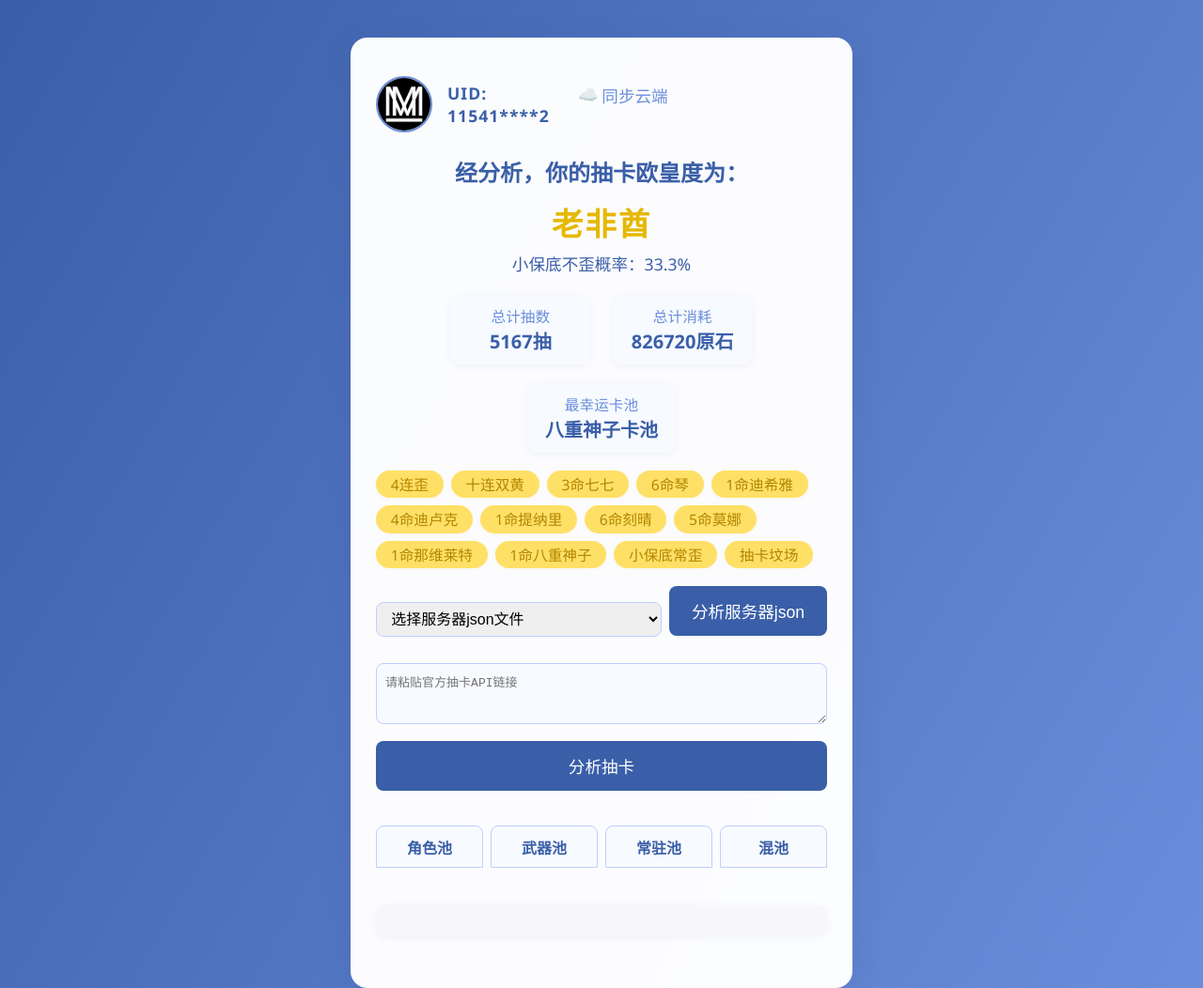
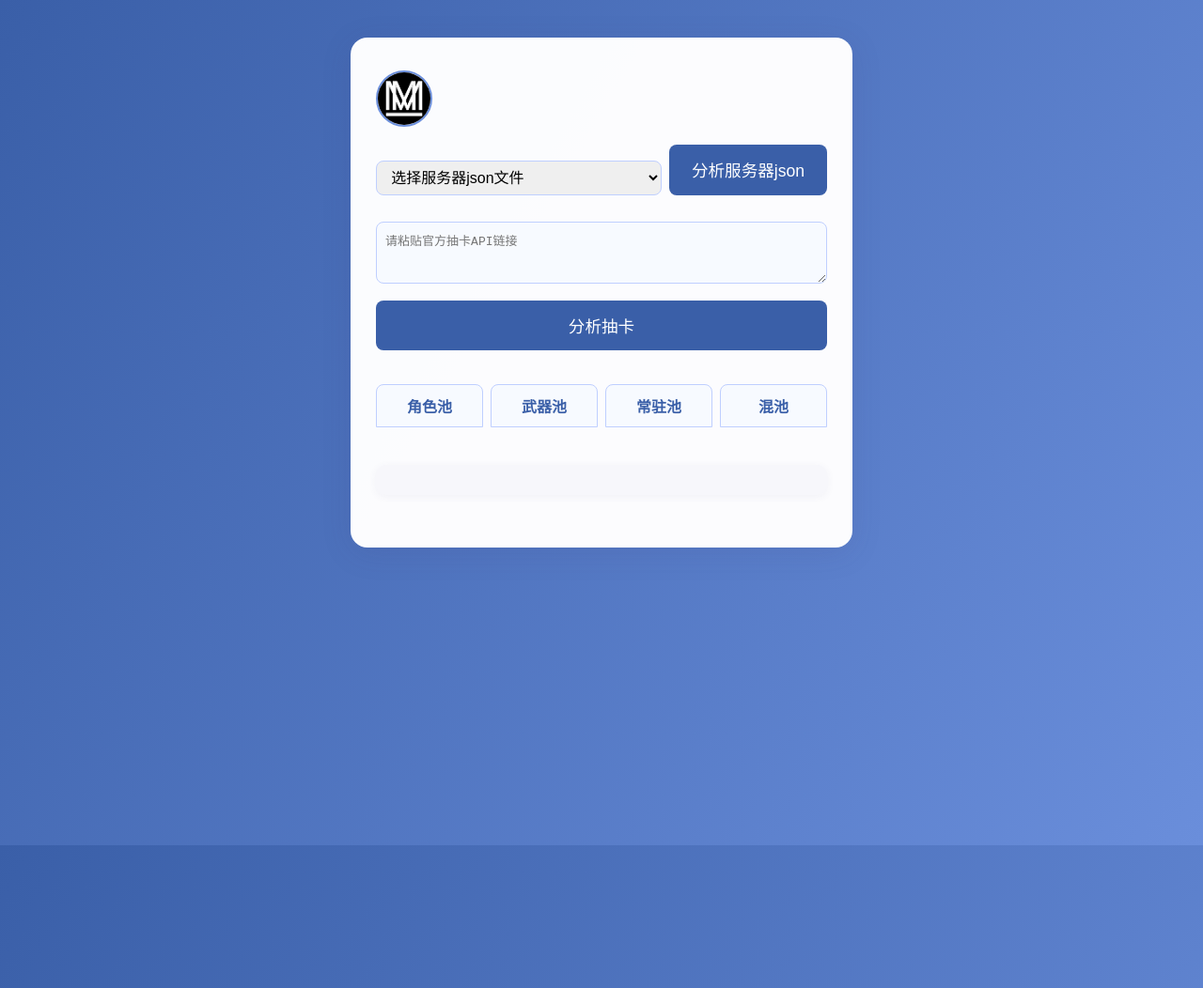
Before and after one commit to CrescentVelvet/crescentvelvet.github.io, a Jekyll site: the page built from _pages/wish_analyzer.html, in a window 1280 px wide. Shown: the whole page at 94% size. Built offline with Jekyll 4.4.1, drawn with Linux system fonts in a browser that asks for light colours; nearby versions of some CDN libraries; library files that are not in the unit come from our copies.

Commit message:
优化抽卡分析页面，动态填充分析结果和统计信息，增加五星出货用抽数的计算

```diff
--- a/_pages/wish_analyzer.html
+++ b/_pages/wish_analyzer.html
@@ -198,31 +198,18 @@
     <div class="main-card">
         <div class="user-info">
             <img class="user-avatar" src="/images/site-logo.png" alt="avatar">
-            <span class="uid">UID: 11541****2</span>
-            <button class="cloud-btn" title="同步云端"><span>☁️</span>同步云端</button>
+            <span class="uid" id="uidDisplay"></span>
         </div>
-        <div class="analyze-title">经分析，你的抽卡欧皇度为：</div>
-        <div class="analyze-result" id="analyzeResult">老非酋</div>
-        <div class="analyze-prob" id="analyzeProb">小保底不歪概率：33.3%</div>
-        <div class="stat-group">
-            <div class="stat-item"><div class="stat-label">总计抽数</div><div class="stat-value" id="statTotal">5167抽</div></div>
-            <div class="stat-item"><div class="stat-label">总计消耗</div><div class="stat-value" id="statCost">826720原石</div></div>
-            <div class="stat-item"><div class="stat-label">最幸运卡池</div><div class="stat-value" id="statLuck">八重神子卡池</div></div>
-        </div>
-        <div class="tag-list" id="tagList">
-            <span class="tag">4连歪</span>
-            <span class="tag">十连双黄</span>
-            <span class="tag">3命七七</span>
-            <span class="tag">6命琴</span>
-            <span class="tag">1命迪希雅</span>
-            <span class="tag">4命迪卢克</span>
-            <span class="tag">1命提纳里</span>
-            <span class="tag">6命刻晴</span>
-            <span class="tag">5命莫娜</span>
-            <span class="tag">1命那维莱特</span>
-            <span class="tag">1命八重神子</span>
-            <span class="tag">小保底常歪</span>
-            <span class="tag">抽卡坟场</span>
+        <div id="analyzeArea" style="display:none;">
+            <div class="analyze-title">经分析，你的抽卡欧皇度为：</div>
+            <div class="analyze-result" id="analyzeResult"></div>
+            <div class="analyze-prob" id="analyzeProb"></div>
+            <div class="stat-group">
+                <div class="stat-item"><div class="stat-label">总计抽数</div><div class="stat-value" id="statTotal"></div></div>
+                <div class="stat-item"><div class="stat-label">总计消耗</div><div class="stat-value" id="statCost"></div></div>
+                <div class="stat-item"><div class="stat-label">最幸运卡池</div><div class="stat-value" id="statLuck"></div></div>
+            </div>
+            <div class="tag-list" id="tagList"></div>
         </div>
         <div class="input-area">
             <div style="display:flex;gap:0.5em;align-items:center;margin-bottom:0.7em;">
```
Also changed, not shown: other parts of _pages/wish_analyzer.html (+49 -2 lines).
